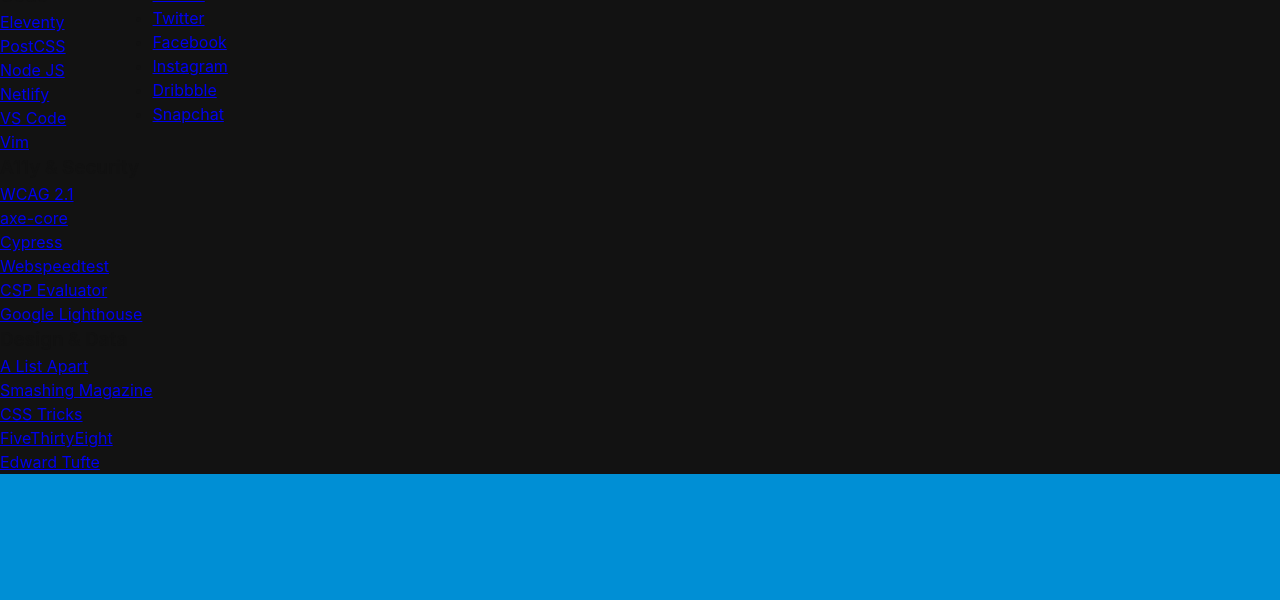
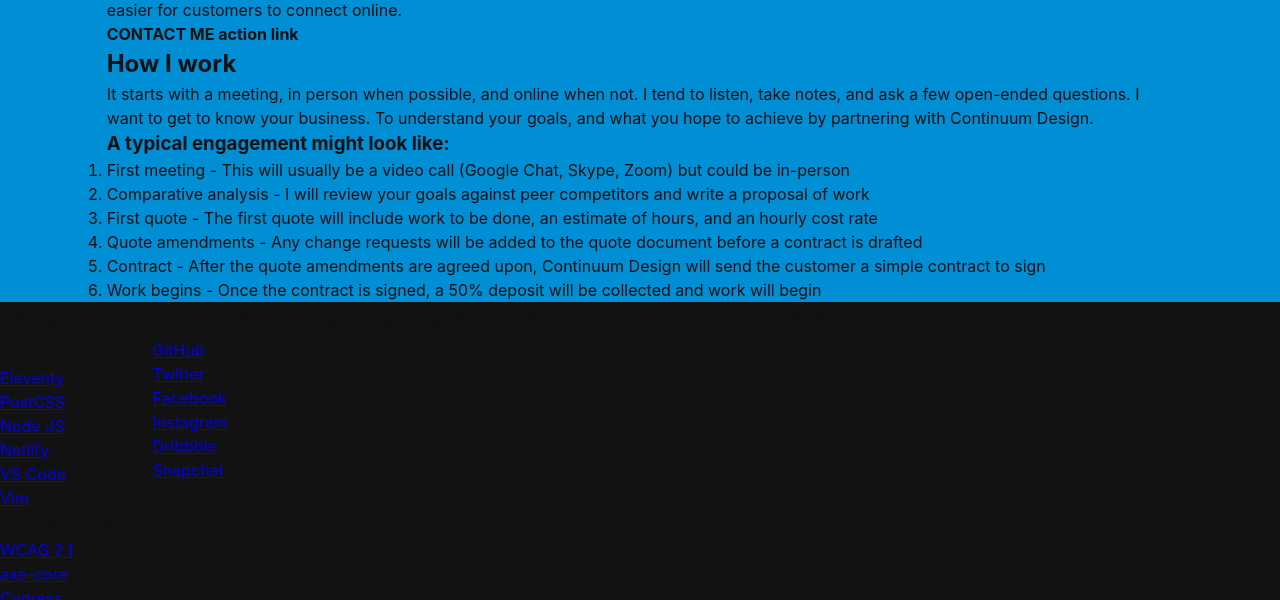
Before and after one commit to 1Copenut/c3-eleventy, an Eleventy site: page src/index.md in a window 1280 px wide. Shown: the part 500-1100 px from the top of the page. Before the commit the page ends 974 px from the top, so only its background shows below. Built offline with nearby package versions, Linux system fonts and the light colour scheme; Eleventy itself is replaced by a stand-in of ours; files that its build step writes are made by us from their sources; files whose address does not match are found by name; what postcss-import would draw is missing.

Commit message:
Adding homepage content blocks, zeroing margins.

```diff
--- a/src/_includes/css/global/_typography.css
+++ b/src/_includes/css/global/_typography.css
@@ -26,6 +26,11 @@
   padding: 0;
 }
 
+p {
+  margin: 0;
+  padding: 0;
+}
+
 ul,
 ol,
 dl {
--- a/src/index.md
+++ b/src/index.md
@@ -3,4 +3,23 @@
 layout: layouts/layout.njk
 ---
 
-This is the first page.
+Hi, I&lsquo;m Trevor. This is my studio, Continuum Design. I'm glad you're here.
+
+## Elevator pitch
+
+Continuum Design is a small design agency. As in one person. I have nearly twenty years of experience, including print design, brand identity, user experience, and web development. I work primarily with small businesses who want to improve their search rank and make it easier for customers to connect online.
+
+**CONTACT ME action link**
+
+## How I work
+
+It starts with a meeting, in person when possible, and online when not. I tend to listen, take notes, and ask a few open-ended questions. I want to get to know your business. To understand your goals, and what you hope to achieve by partnering with Continuum Design.
+
+### A typical engagement might look like:
+
+1. First meeting - This will usually be a video call (Google Chat, Skype, Zoom) but could be in-person
+2. Comparative analysis - I will review your goals against peer competitors and write a proposal of work
+3. First quote - The first quote will include work to be done, an estimate of hours, and an hourly cost rate
+4. Quote amendments - Any change requests will be added to the quote document before a contract is drafted
+5. Contract - After the quote amendments are agreed upon, Continuum Design will send the customer a simple contract to sign
+6. Work begins - Once the contract is signed, a 50% deposit will be collected and work will begin
```
